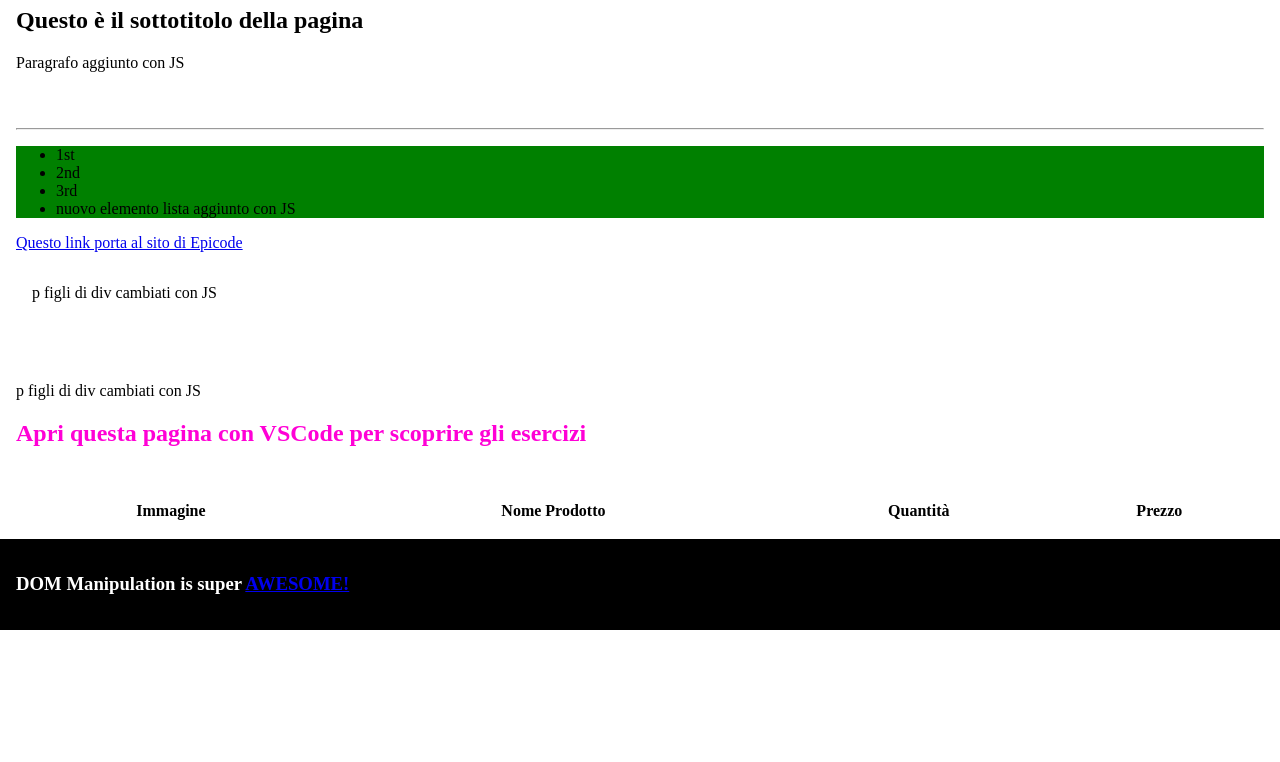
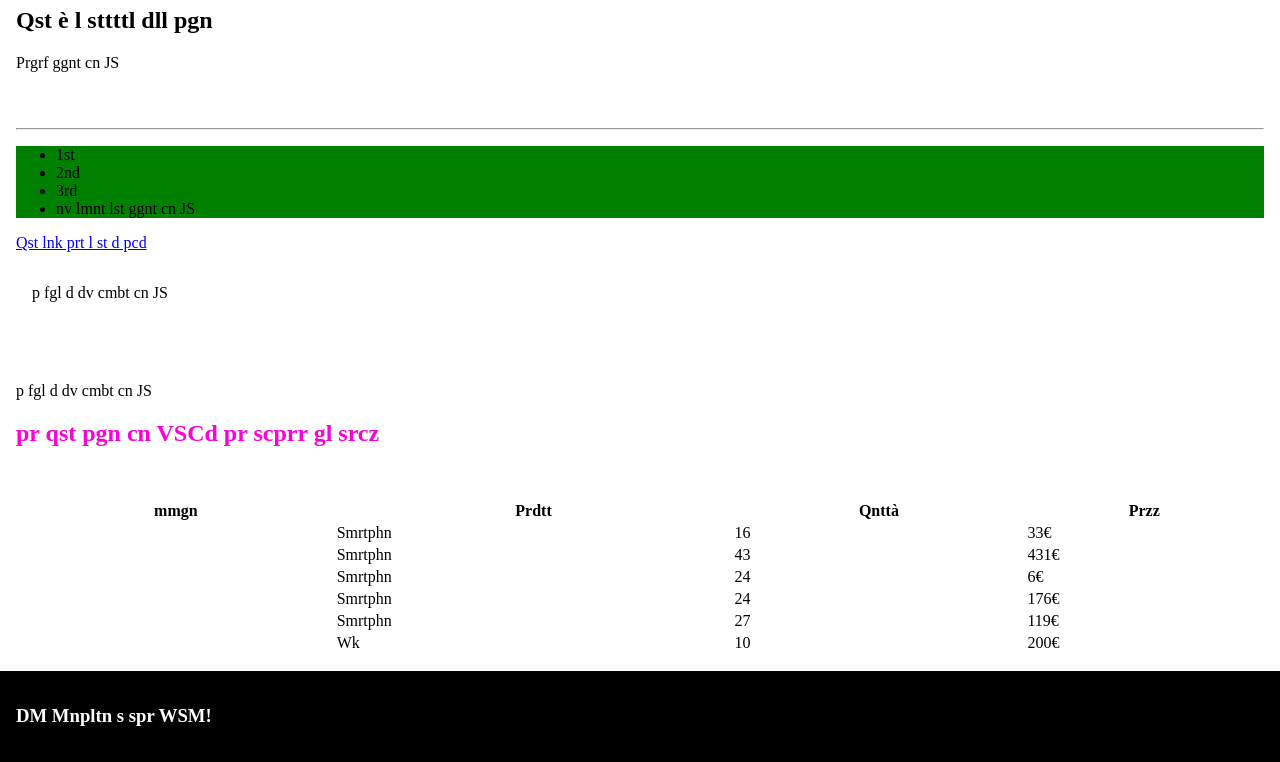
Before and after one commit to NunzioDiCroce/FrontEnd, a plain HTML site: page S3_L3/index.html in a window 1280 px wide. Shown: the part 89-851 px from the top of the page. Before the commit the page ends 800 px from the top, so only its background shows below. Drawn offline with Linux system fonts and the light colour scheme.

Commit message:
Complete index.html

```diff
--- a/S3_L3/index.html
+++ b/S3_L3/index.html
@@ -210,31 +210,23 @@
     */
 
     const generateTable = function () {
-      const container = document.getElementById('tableArea');
-      const tabella = document.createElement('table');
-      tabella.style.width = '100%';
-      container.appendChild(tabella);
+      const container = document.getElementById("tableArea")
+      const table = document.createElement("table")
+      table.style.width = "100%"
 
-      const primaRiga = document.createElement('tr');
-      tabella.appendChild(primaRiga);
+      const firstRow = document.createElement("tr")
 
-      const thImmagine = document.createElement('th');
-      thImmagine.innerText = 'Immagine';
-      primaRiga.appendChild(thImmagine);
+      const thImage = document.createElement("th")
+      thImage.innerText = "Immagine"
+      const thProduct = document.createElement("th")
+      thProduct.innerText = "Prodotto"
+      const thQuantity = document.createElement("th")
+      thQuantity.innerText = "Quantità"
+      const thPrice = document.createElement("th")
+      thPrice.innerText = "Prezzo"
 
-      const thNomeProdotto = document.createElement('th');
-      thNomeProdotto.innerText = 'Nome Prodotto';
-      primaRiga.appendChild(thNomeProdotto);
 
-      const thQuantita = document.createElement('th');
-      thQuantita.innerText = 'Quantità';
-      primaRiga.appendChild(thQuantita);
-
-      const thPrezzo = document.createElement('th');
-      thPrezzo.innerText = 'Prezzo';
-      primaRiga.appendChild(thPrezzo);
-
-      const immagini = [
+      const images = [
         "https://m.media-amazon.com/images/I/81yJf4K+L1L._AC_SY450_.jpg",
         "https://m.media-amazon.com/images/I/61MRTh9xotL._AC_SX679_.jpg",
         "https://www.tradeinn.com/f/13805/138054505/samsung-smartphone-galaxy-s21-5g-8gb-128gb-6.2.jpg",
@@ -242,47 +234,76 @@
         "https://tomatosmartphone.it/wp-content/uploads/2022/06/EU-IN_Green.png"
       ]
 
-      for(let i=0; i<immagini.length; i++) {
-        const nuovaRiga = document.createElement('tr');
+      firstRow.appendChild(thImage)
+      firstRow.appendChild(thProduct)
+      firstRow.appendChild(thQuantity)
+      firstRow.appendChild(thPrice)
+      table.appendChild(firstRow)
 
-        const tdImmagine = document.createElement('td');
-        tdImmagine.innerHtml = `<img href="immagini[i]">`;
 
-        const tdNomeProdotto = document.createElement('td');
-        tdNomeProdotto.innerText = 'Nome Prodotto';
+      for (let i = 0; i < images.length; i++) {
+        const newRow = document.createElement("tr")
 
-        const tdQuantita = document.createElement('td');
-        tdQuantita.innerText = Math.floor(Math.random()*100);
+        const tdImage = document.createElement("td")
+        tdImage.innerHTML = `<img src=${images[i]} alt="smartphone" height="200" />`
+        const tdProduct = document.createElement("td")
+        tdProduct.innerText = "Smartphone"
+        const tdQuantity = document.createElement("td")
+        tdQuantity.innerText = Math.floor(Math.random() * 50)
+        const tdPrice = document.createElement("td")
+        tdPrice.innerText = Math.floor(Math.random() * 500) + "€"
 
-        const tdPrezzo = document.createElement('td');
-        tdPrezzo.innerText = Math.floor(Math.random()*10)+1;
-
-        nuovaRiga.appendChild(tdImmagine);
-        nuovaRiga.appendChild(tdNomeProdotto);
-        nuovaRiga.appendChild(tdQuantita);
-        nuovaRiga.appendChild(tdPrezzo);
+        newRow.appendChild(tdImage)
+        newRow.appendChild(tdProduct)
+        newRow.appendChild(tdQuantity)
+        newRow.appendChild(tdPrice)
+        table.appendChild(newRow)
       }
 
+
+      container.appendChild(table)
     }
-    generateTable();
+
+    generateTable()
 
     /* ESERCIZIO 12
        Crea una funzione che aggiunga una riga alla tabella precedentemente creata e fornisca i dati necessari come parametri
     */
 
-    const addRow = function () {
+    const addRow = function (imgUrl, productName, quantity, price) {
+      const table = document.querySelector("table")
 
+      const newRow = document.createElement("tr")
+
+      const tdImage = document.createElement("td")
+      tdImage.innerHTML = `<img src=${imgUrl} alt="smartphone" height="200" />`
+      const tdProduct = document.createElement("td")
+      tdProduct.innerText = productName
+      const tdQuantity = document.createElement("td")
+      tdQuantity.innerText = quantity
+      const tdPrice = document.createElement("td")
+      tdPrice.innerText = price + "€"
+
+      newRow.appendChild(tdImage)
+      newRow.appendChild(tdProduct)
+      newRow.appendChild(tdQuantity)
+      newRow.appendChild(tdPrice)
+      table.appendChild(newRow)
 
     }
+
+    addRow("https://data.wikomobile.com/documents/images/IT/dbd2f986d94529fc20c0864e2c5c978c.jpg", "Wiko", 10, 200)
 
     /* ESERCIZIO 14
       Crea una funzione che nasconda le immagini della tabella quando eseguita
     */
 
     const hideAllImages = function () {
-
-
+      const images = document.querySelectorAll('img');
+      console.log(images);
+      images.forEach(img => img.style.display = 'none');
     }
+    /*hideAllImages();*/
 
     /* EXTRA ESERCIZIO 15
       Crea una funzione che cambi il colore del h2 con id "changeMyColor" con un colore random ad ogni click ricevuto
@@ -290,8 +311,21 @@
 
     const changeColorWithRandom = function () {
 
+      const changeMyColor = document.getElementById('changeMyColor');
 
+      changeMyColor.onclick = function() {
+        let red = Math.round(Math.random()*255);
+        let green = Math.round(Math.random()*255);
+        let blue = Math.round(Math.random()*255);
+
+        let randomColor = `rgb(${red},${green},${blue})`;
+
+        changeMyColor.style.cursor = 'pointer';
+        changeMyColor.style.color = randomColor;
+        changeMyColor.style.userSelect = 'none';
+      }
     }
+    changeColorWithRandom();
 
     /* EXTRA ESERCIZIO 16
       Crea una funzione che elimini le vocali da ogni elemento testuale della pagina (puoi aiutarti con i nuovi metodi degli array di ES6)
@@ -299,8 +333,15 @@
 
     const deleteVowels = function () {
 
+      const texts = document.querySelectorAll('h1,h2,h3,p,a,li,th,td');
+
+      texts.forEach(node => node.innerText = [...node.innerText].filter(char => {
+        char = char.toLowerCase();
+        return char !== 'a' && char !== 'e' && char !== 'i' && char !== 'o' && char !== 'u'
+      }).join(''));
 
     }
+    deleteVowels();
 
   </script>
 
```
